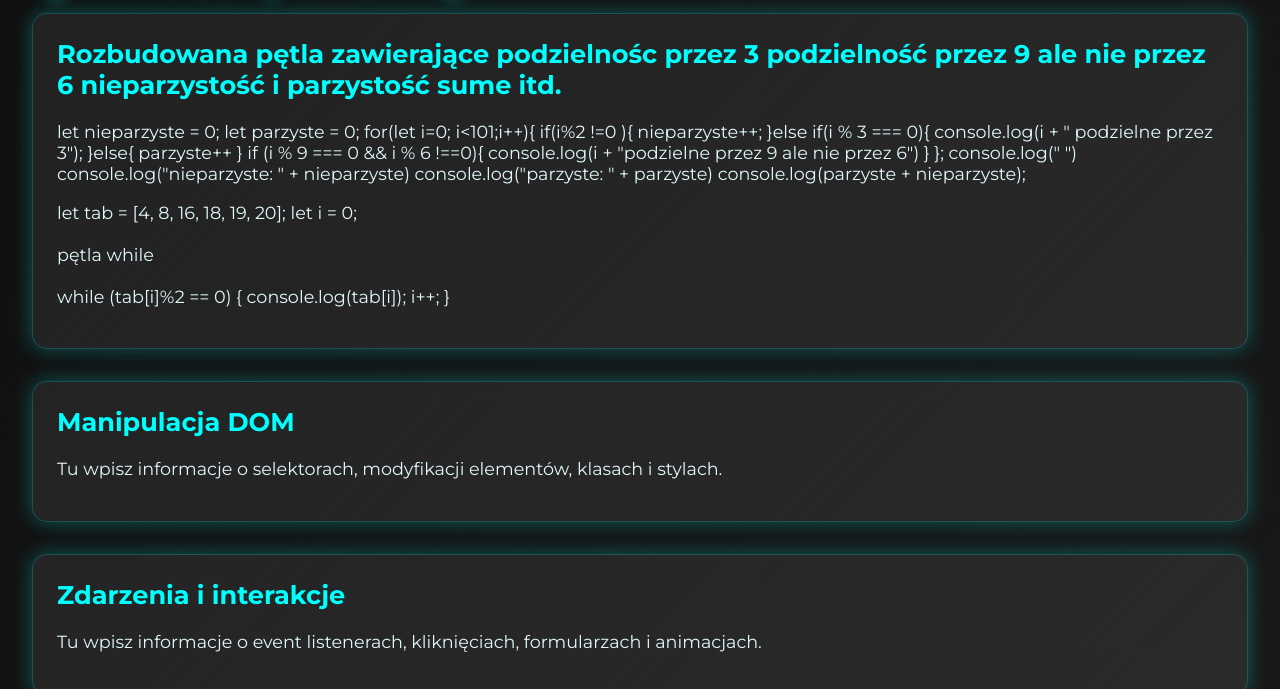
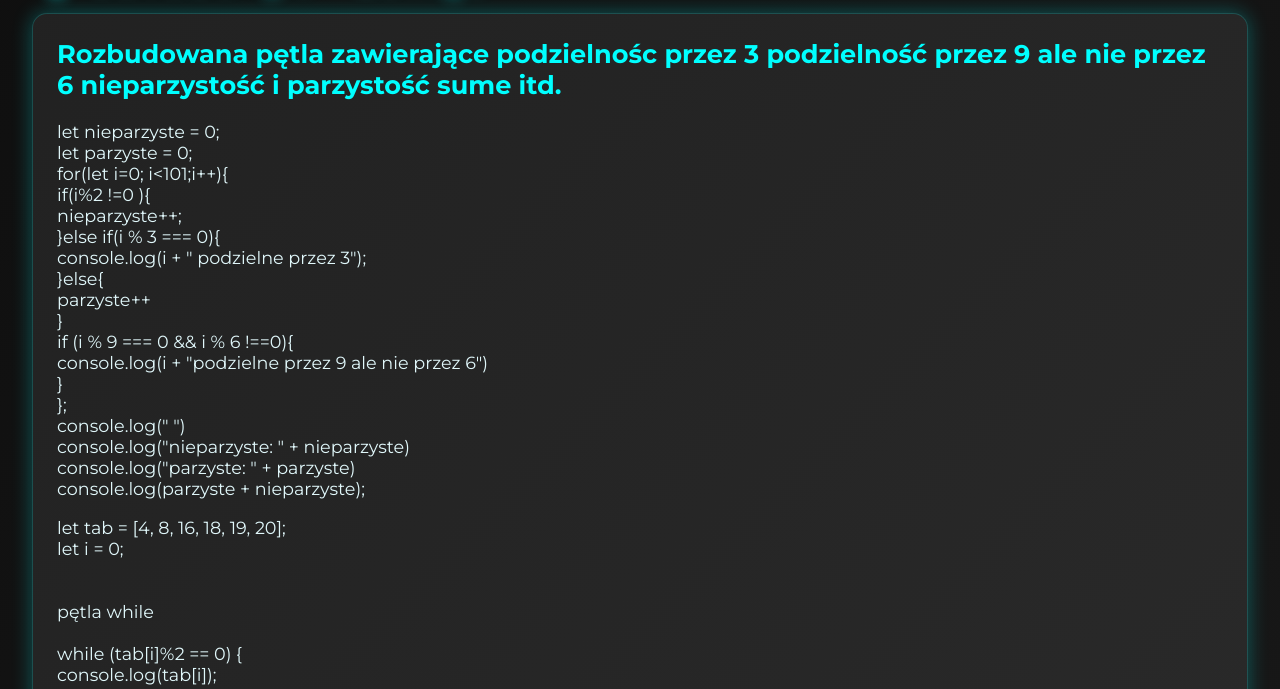
Before and after one commit to AzarathF/naukawjednymmiejscu, a plain HTML site: page javascript.html in a window 1280 px wide. Shown: the part 111-800 px from the top of the page. Drawn offline with Linux system fonts and the light colour scheme.

Commit message:
Update javascript.html

```diff
--- a/javascript.html
+++ b/javascript.html
@@ -47,33 +47,33 @@
 
   <div class="lesson">
     <h2>Rozbudowana pętla zawierające podzielnośc przez 3 podzielność przez 9 ale nie przez 6 nieparzystość i parzystość sume itd.</h2>
-    <p>let nieparzyste = 0;
-let parzyste = 0;
-for(let i=0; i<101;i++){
-    if(i%2 !=0 ){
-        nieparzyste++;
-    }else if(i % 3 === 0){
-    console.log(i + " podzielne przez 3");
-    }else{
-        parzyste++
-    }
-    if (i % 9 === 0 && i % 6 !==0){
-        console.log(i + "podzielne przez 9 ale nie przez 6")
-    }
-};
+    <p>let nieparzyste = 0;<br>
+let parzyste = 0;<br>
+for(let i=0; i<101;i++){<br>
+    if(i%2 !=0 ){<br>
+        nieparzyste++;<br>
+    }else if(i % 3 === 0){<br>
+    console.log(i + " podzielne przez 3");<br>
+    }else{<br>
+        parzyste++<br>
+    }<br>
+    if (i % 9 === 0 && i % 6 !==0){<br>
+        console.log(i + "podzielne przez 9 ale nie przez 6")<br>
+    }<br>
+};<br>
 
-console.log(" ")
-console.log("nieparzyste: " + nieparzyste)
-console.log("parzyste: " + parzyste)
-console.log(parzyste + nieparzyste);</p>
+console.log(" ")<br>
+console.log("nieparzyste: " + nieparzyste)<br>
+console.log("parzyste: " + parzyste)<br>
+console.log(parzyste + nieparzyste);<br></p>
 
-    <p>let tab = [4, 8, 16, 18, 19, 20];
-let i = 0;
+    <p>let tab = [4, 8, 16, 18, 19, 20];<br>
+let i = 0;<br>
 <br><br>pętla while<br><br>
-while (tab[i]%2 == 0) {
-    console.log(tab[i]);
-    i++;
-}
+while (tab[i]%2 == 0) {<br>
+    console.log(tab[i]);<br>
+    i++;<br>
+}<br>
     </p>
   </div>
 
```
